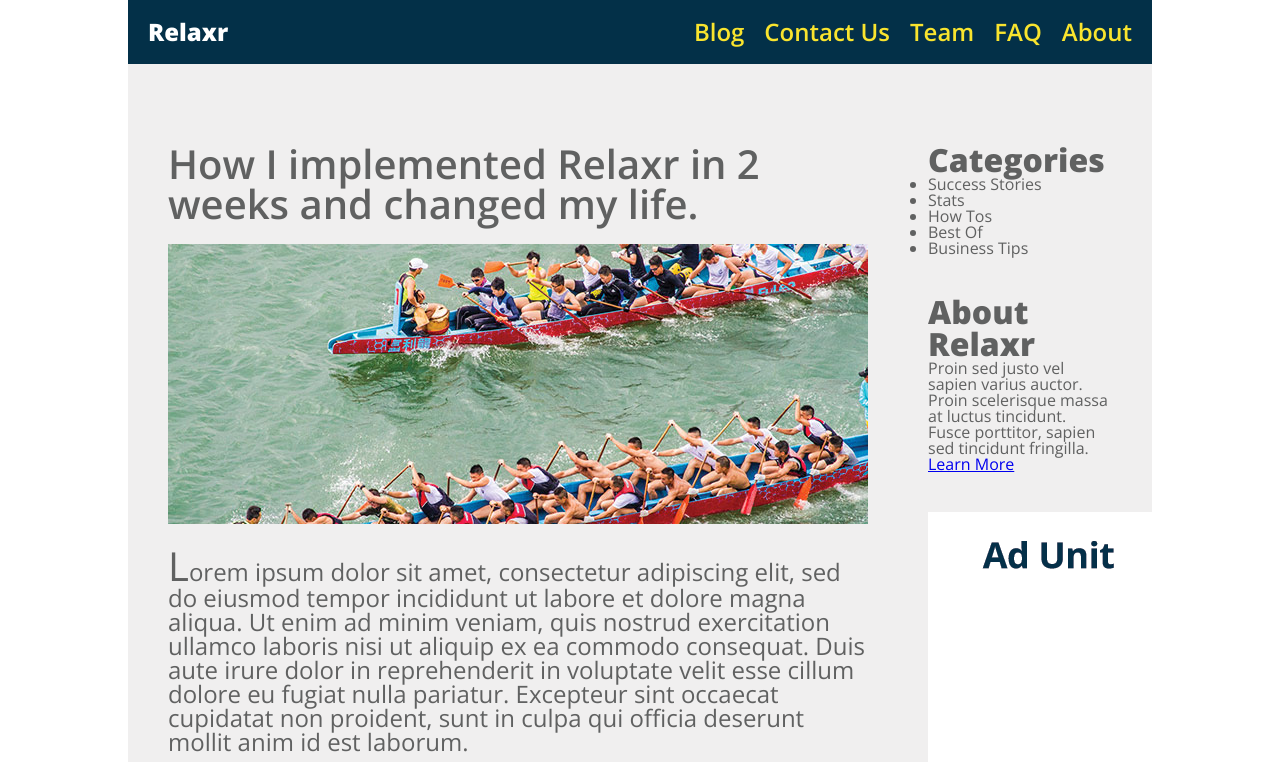
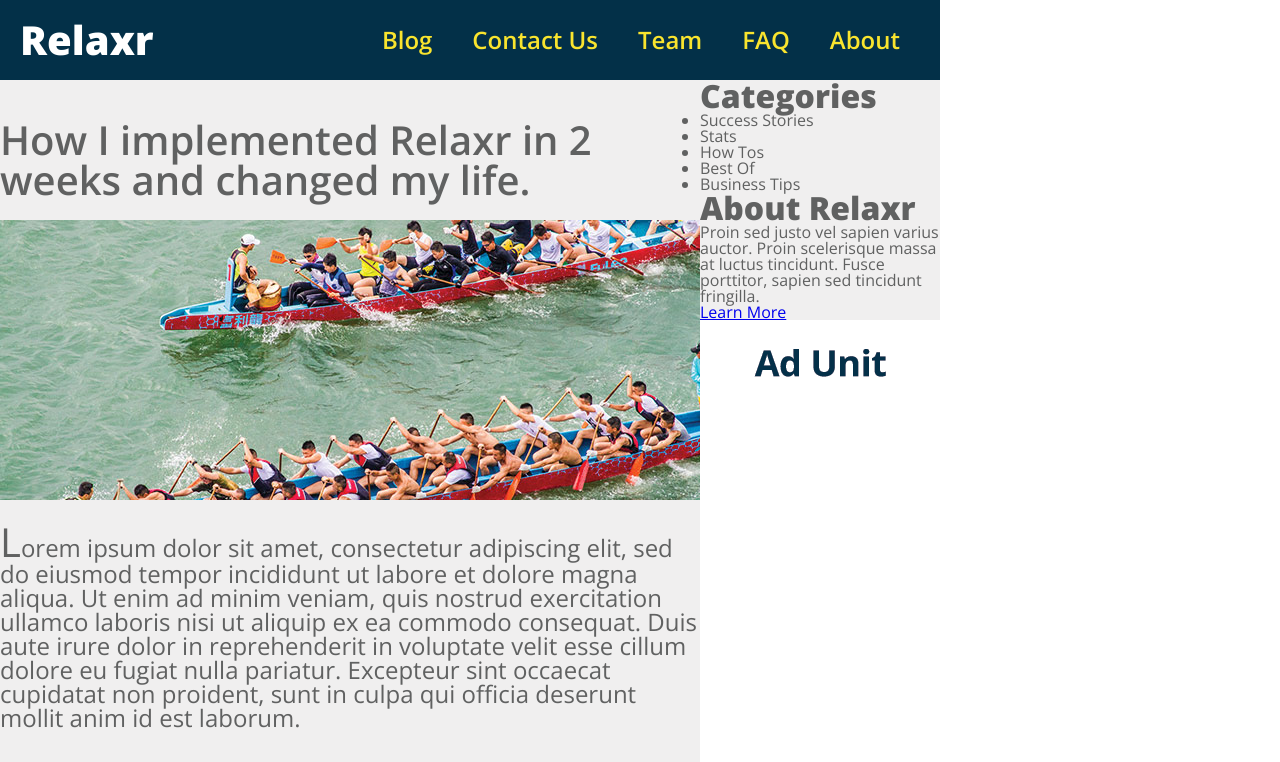
Before and after one commit to georginaw/assignment3, a plain HTML site: page index.html in a window 1280 px wide. Shown: the top 762 px of the page. Drawn offline with nearby package versions, Linux system fonts and the light colour scheme.

Commit message:
editing floats margins padding

```diff
--- a/css/stylesheet.css
+++ b/css/stylesheet.css
@@ -12,29 +12,22 @@
 
 body {
 	font-family: 'Open Sans', sans-serif;
+	width: 940px;
 }
 
 #container	{
-	width: 80%;
 	background-color: white;
-	margin-right: auto;
-	margin-left: auto;
-}
-
-.box	{
-	margin-left: auto;
-	margin-right: auto;
 }
 
 header	{
 	background-color: #033048;
+	padding: 20px;
 }
 
 header h1 {
 	float: left;
-	margin: 20px 100px 20px 20px;
 	font-weight: 800;
-	font-size: 24px;
+	font-size: 40px;
 	color: white;
 }
 
@@ -49,25 +42,21 @@ nav li {
 	float: right;
 	display: inline;
 	background-color: #033048;
-	margin-right: 20px;
-	margin-top: 20px
+	padding: 8px 20px;
 }
 
 main {
 	background-color: #f0efef;
 	color: #606161;
-	padding: 20px;
 }
 
 .col1 {
 	float: left;
-	padding: 20px;
-	margin-bottom: 40px
+	width: 700px;
 }
 
 .main1 {
 	border-bottom: solid 1px #606161;
-	width: 700px;
 }
 
 .main1 h2 {
@@ -104,8 +93,6 @@ main {
 .sidebar {
 	float: left;
 	width: 240px;
-	margin-top: 40px;
-	padding-left: 20px;
 }
 
 .sidebar h2 {
@@ -114,15 +101,12 @@ main {
 }
 
 .category_links {
-	padding: 20px;
 }
 
 .about	{
-	padding: 20px;
 }
 
 .adunit	{
-	padding: 20px;
 }
 
 .category_links a {
@@ -151,7 +135,6 @@ main {
 }
 
 footer {
-	width: 100%;
 	height: 150px;
 	background-color: #121212;
 }
--- a/index.html
+++ b/index.html
@@ -13,7 +13,6 @@
 		<link rel="stylesheet" href="css/stylesheet.css">
 	</head>
 	<body>
-		<div id="container">
 			<header>
 					<h1>Relaxr</h1>
 					<nav>
@@ -98,6 +97,6 @@
 					<p>Copyright 2015. Relaxr.</p>
 				</div>
 			</footer>
-		</div><!-- #container -->
+
 	</body>
 </html>
```
